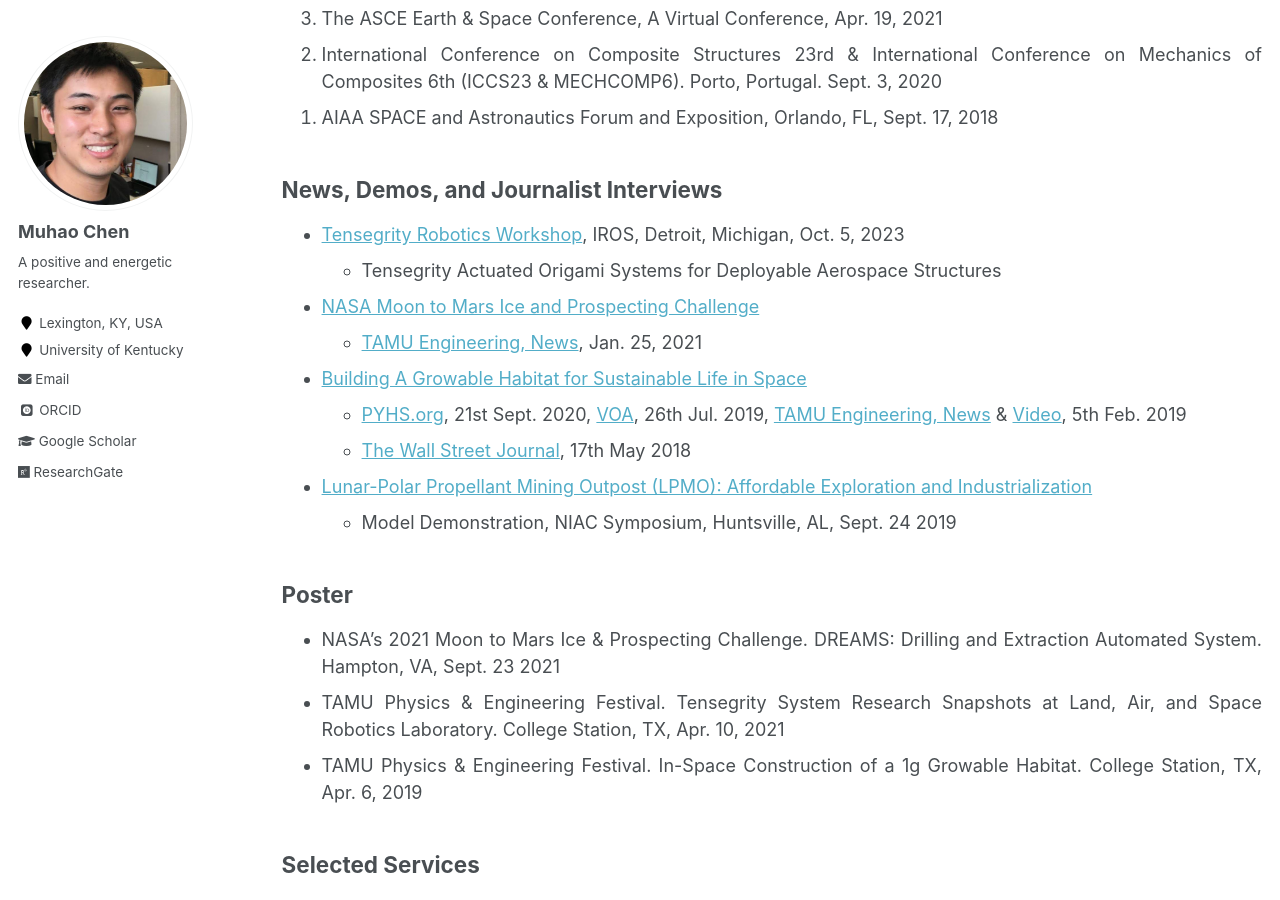
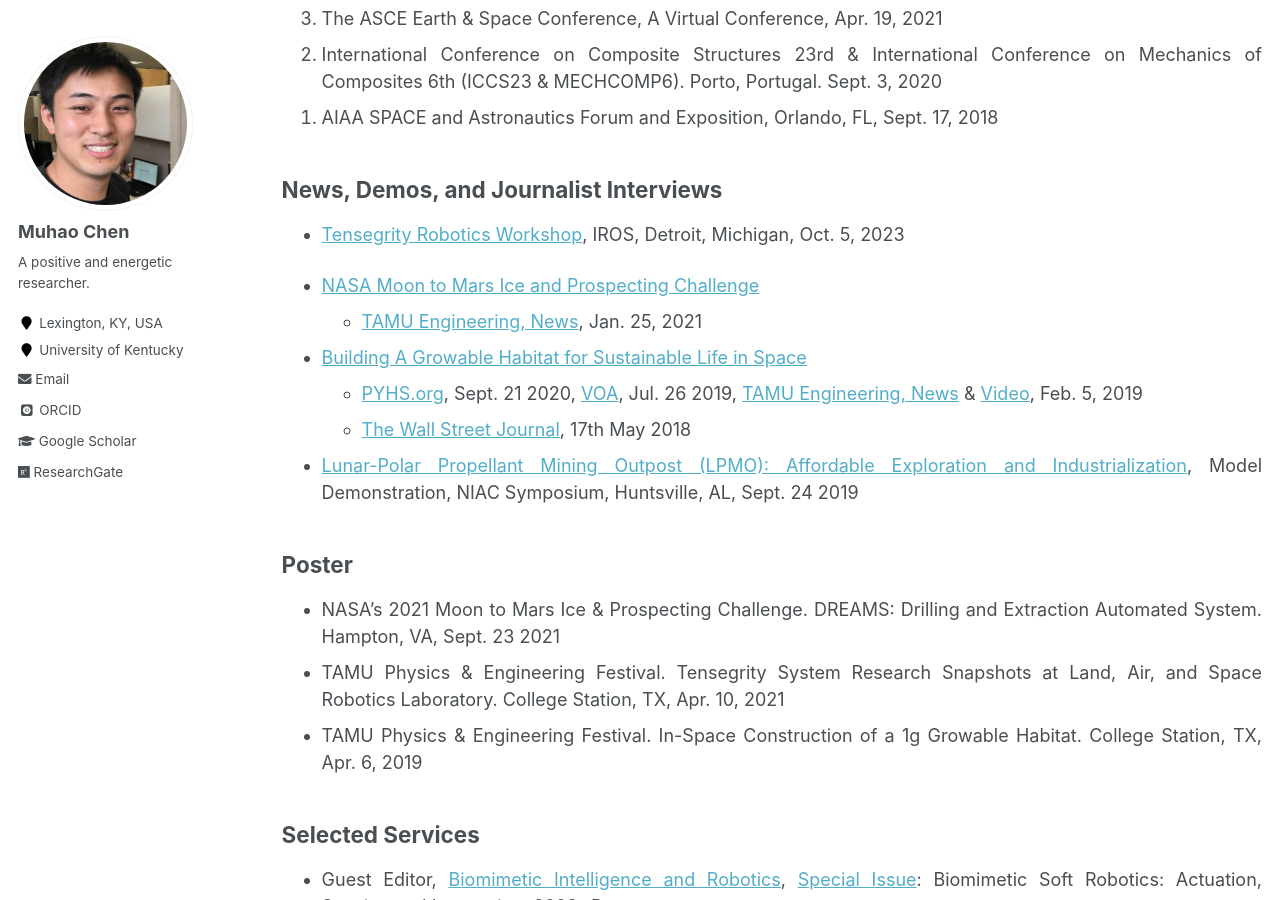
Before and after one commit to Muhao-Chen/muhao-chen.github.io, a Jekyll site: the page built from _pages/professional-activities.md, in a window 1280 px wide and 900 px high, scrolled down 1212 px. Built offline with Jekyll 4.4.1, drawn with Linux system fonts in a browser that asks for light colours; some web fonts are replaced.

Commit message:
Update professional-activities.md

```diff
--- a/_pages/professional-activities.md
+++ b/_pages/professional-activities.md
@@ -41,20 +41,19 @@ toc_max_header: 1
 ## News, Demos, and Journalist Interviews
 
 - [Tensegrity Robotics Workshop](https://www.eng.yale.edu/faboratory/tensegrityworkshop/), IROS, Detroit, Michigan, Oct. 5, 2023
-    - Tensegrity Actuated Origami Systems for Deployable Aerospace Structures
-        <!-- * Event Participants: Idris Hussain, Muhao Chen, David Capps, Manoranjan Majji -->
+    <!-- - Tensegrity Actuated Origami Systems for Deployable Aerospace Structures
+        * Event Participants: Idris Hussain, Muhao Chen, David Capps, Manoranjan Majji -->
 
 - [NASA Moon to Mars Ice and Prospecting Challenge](https://www.nasa.gov/solve/nasas-lunar-loo-challenge/Moon_to_Mars_Ice_Prospecting_Challenge/)
     - [TAMU Engineering, News](https://engineering.tamu.edu/news/2021/01/aggie-engineering-students-produce-advanced-prototype-for-NASA-challenge.html), Jan. 25, 2021
       <!-- * Event Participants: Eduardo Gildin, Robert E. Skelton, George Moridis, Sam Noynaert. Mohamed S. Khaled, Muhao Chen, Enrique Z. Losoya. Srivignesh Srinivasan, Alkassoum Toure, Luis Rodriguez, Ayodeji A. Adeniran, Le Linh, Uthej Vattipalli, Thomas J. Lopez. Jessica Ezemba, Emily Kincaid, and Teresa Valdez -->
 
 - [Building A Growable Habitat for Sustainable Life in Space](https://catalog.data.gov/dataset/tensegrity-approaches-to-in-space-construction-of-a-1g-growable-habitat)
-    - [PYHS.org](https://phys.org/news/2020-09-space-habitat-artificial-gravity-enlarged.html), 21st Sept. 2020, [VOA](https://www.voanews.com/a/science-health_futuristic-space-habitat-solves-problems-human-space-travel/6172519.html), 26th Jul. 2019, [TAMU Engineering, News](https://engineering.tamu.edu/news/2019/02/building-a-growable-habitat-for-sustainable-life-in-space.html) & [Video](https://youtu.be/3573t1r9XRA), 5th Feb. 2019
+    - [PYHS.org](https://phys.org/news/2020-09-space-habitat-artificial-gravity-enlarged.html), Sept. 21 2020, [VOA](https://www.voanews.com/a/science-health_futuristic-space-habitat-solves-problems-human-space-travel/6172519.html), Jul. 26 2019, [TAMU Engineering, News](https://engineering.tamu.edu/news/2019/02/building-a-growable-habitat-for-sustainable-life-in-space.html) & [Video](https://youtu.be/3573t1r9XRA), Feb. 5, 2019
     - [The Wall Street Journal](https://www.wsj.com/articles/space-village-one-a-vision-for-life-beyond-earth-1526567016), 17th May 2018
       <!-- * Event participants: Robert E. Skelton, Manoranjan Majji. Muhao Chen, Raman Goyal, Joel Sercel, Jane Shevtsov, and Anthony Longman -->
 
-- [Lunar-Polar Propellant Mining Outpost (LPMO): Affordable Exploration and Industrialization](https://www.nasa.gov/directorates/spacetech/niac/2019_Phase_I_Phase_II/Lunar_Polar_Propellant_Mining_Outpost/)
-    - Model Demonstration, NIAC Symposium, Huntsville, AL, Sept. 24 2019
+- [Lunar-Polar Propellant Mining Outpost (LPMO): Affordable Exploration and Industrialization](https://www.nasa.gov/directorates/spacetech/niac/2019_Phase_I_Phase_II/Lunar_Polar_Propellant_Mining_Outpost/), Model Demonstration, NIAC Symposium, Huntsville, AL, Sept. 24 2019
       <!-- * Event participants: Joel Sercel, Manoranjan Majji, Muhao Chen, Ali H. Khowaja -->
 
  <!-- and [Video](https://www.youtube.com/watch?v=Pu_aOUtN2wY&ab_channel=LuisRodriguez),-->
```
